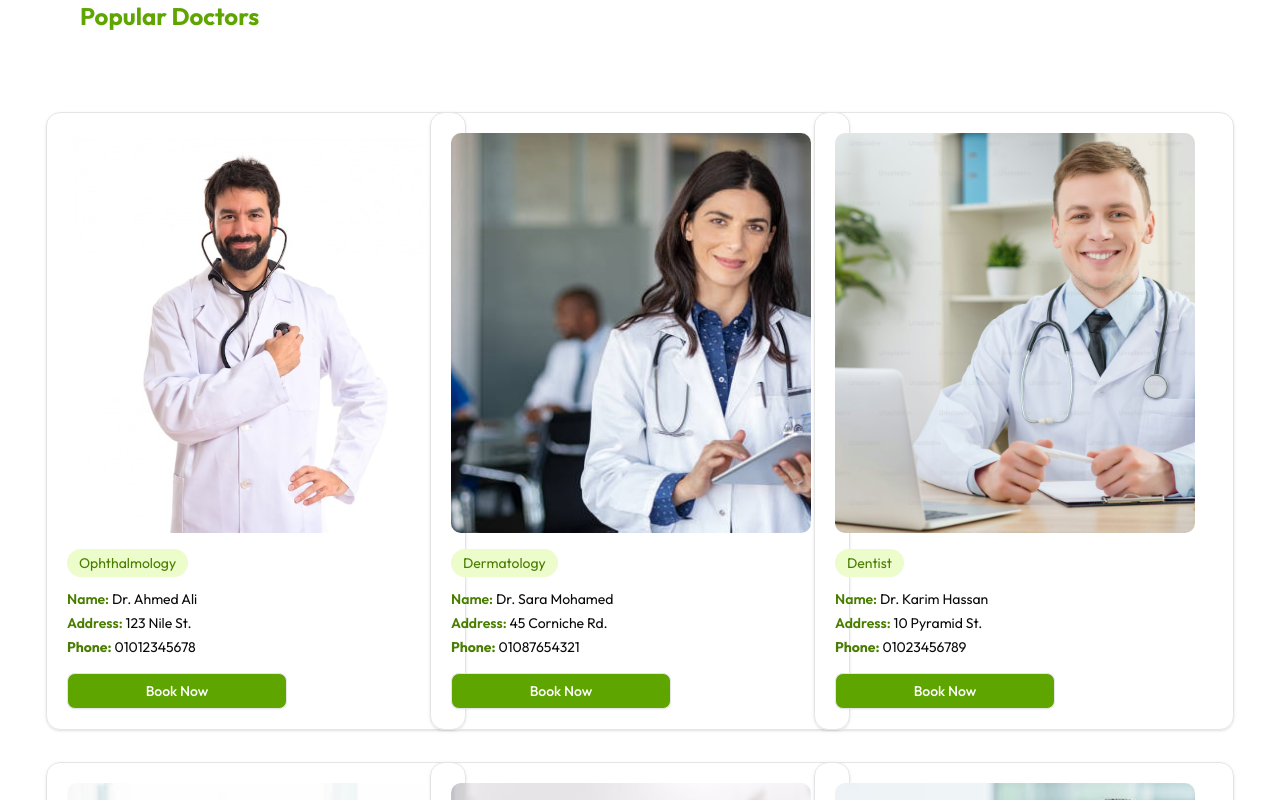
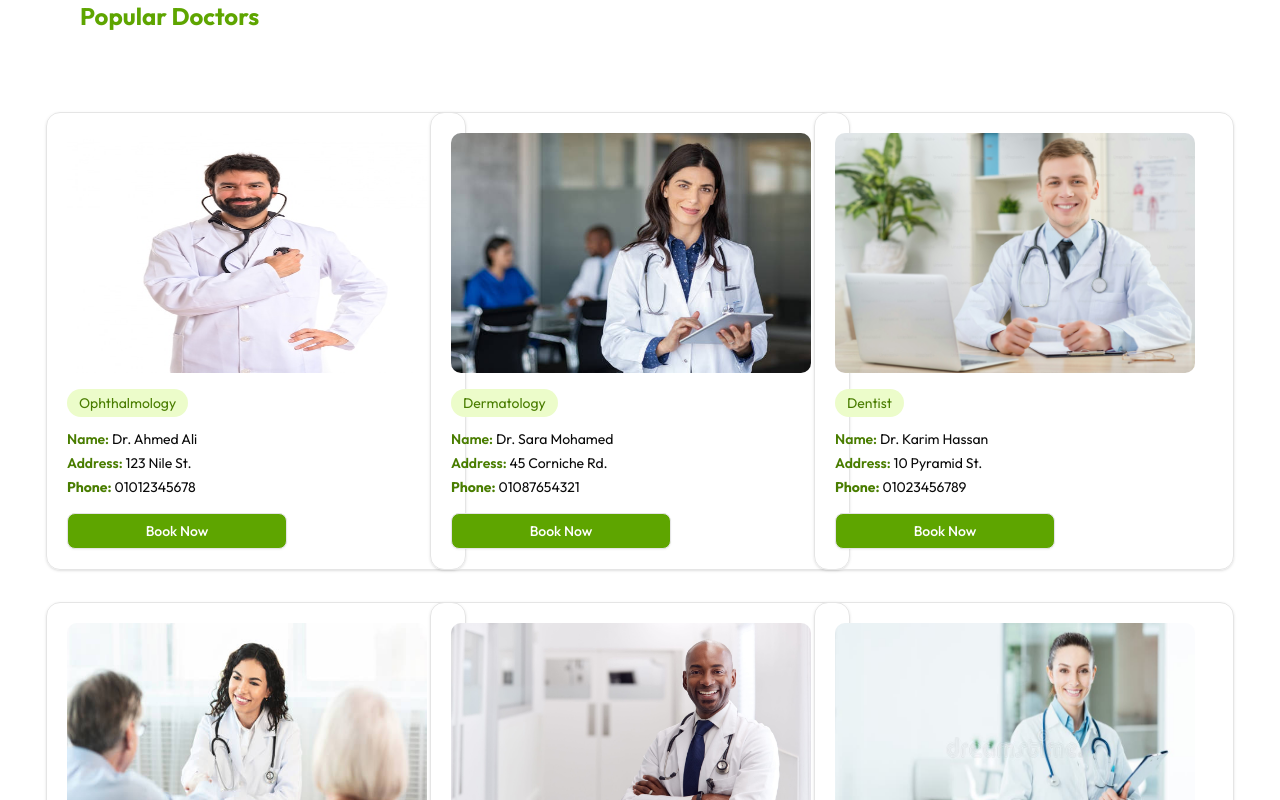
Before and after one commit to zaynab-abdallah/doctor-appointment-, a Next.js app: page / in a window 1280 px wide. Shown: the part 1300-2100 px from the top of the page. Built offline with nearby package versions, Linux system fonts and the light colour scheme; no server answers.

Commit message:
Adjust image height in DoctorCard
Updated image height in DoctorCard component.

```diff
--- a/components/_components/DoctorCard.jsx
+++ b/components/_components/DoctorCard.jsx
@@ -13,14 +13,14 @@ function DoctorCard({ doctor }) {
 
   return (
     <div
-      className="border rounded-xl p-5 shadow-sm hover:shadow-md transition w-105 cursor-pointer"
+      className="border rounded-xl p-5 shadow-sm hover:shadow-md transition w-105  cursor-pointer"
       onClick={handleCardClick}
     >
       {/* Image */}
       <img
         src={doctor.image}
         alt={doctor.doctor_name}
-        className="w-90 h-100 object-cover rounded-lg mb-4"
+        className="w-90 h-60  rounded-lg mb-4"
       />
 
       {/* Specialty */}
```
